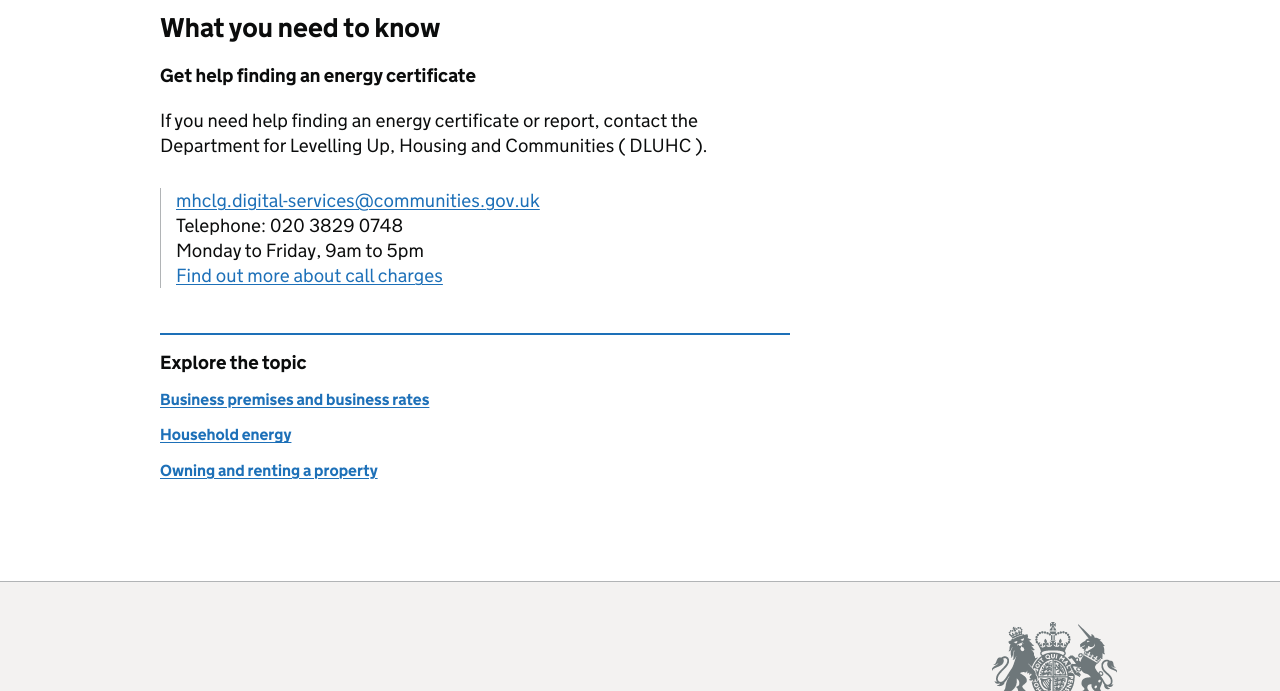
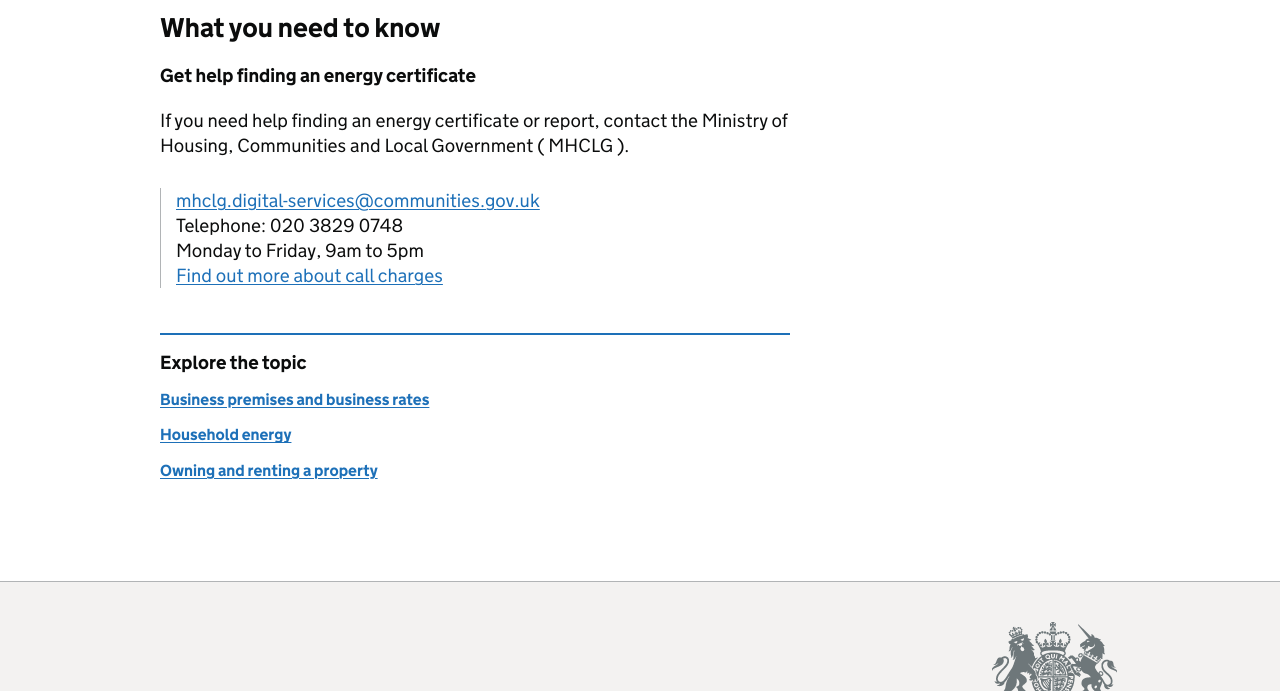
Before and after one commit to communitiesuk/epb-static-start-pages, a plain HTML site: page static-start-pages/find-an-energy-certificate.html in a window 1280 px wide. Shown: the part 919-1610 px from the top of the page. Drawn offline with Linux system fonts and the light colour scheme; files whose address does not match are found by name.

Commit message:
EPBR-6660 Updating name of department on static start pages from DLUHC to MHCLG

```diff
--- a/static-start-pages/find-an-energy-certificate.html
+++ b/static-start-pages/find-an-energy-certificate.html
@@ -128,8 +128,8 @@
                                     <h3 id="get-help-finding-an-energy-certificate">Get help finding an energy certificate</h3>
 
                                     <p>
-                                        If you need help finding an energy certificate or report, contact the Department for Levelling Up, Housing and Communities (
-                                        <abbr title="Department for Levelling Up, Housing and Communities">DLUHC</abbr>
+                                        If you need help finding an energy certificate or report, contact the Ministry of Housing, Communities and Local Government (
+                                        <abbr title="Ministry of Housing, Communities and Local Government">MHCLG</abbr>
                                         ).
                                     </p>
 
```
Also changed, not shown: static-start-pages/getting-a-new-energy-certificate.html (+2 -2 lines).
